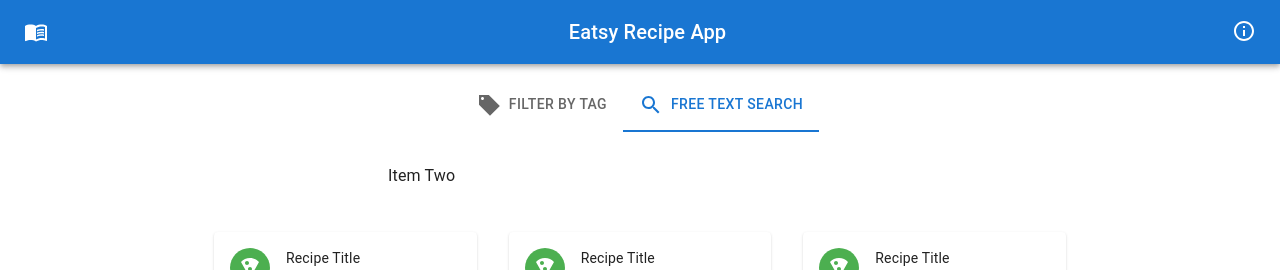
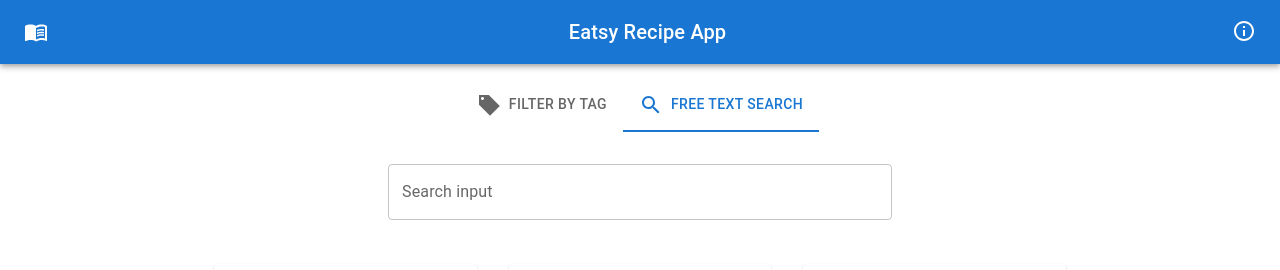
Before and after one commit to DM1st/eatsy-react-ui, a React (Create React App) app: page / in a window 1280 px wide. Both pictures are taken after a click on the tab "FREE TEXT SEARCH". Shown: the top 270 px of the page. Built offline with nearby package versions, Linux system fonts and the light colour scheme.

Commit message:
Tab panel searches functionally working

```diff
--- a/src/App.jsx
+++ b/src/App.jsx
@@ -30,6 +30,17 @@
     {tag:'Drink'},
     {tag:'Healthy'},
     {tag:'Slow Cooker'},
+
+]
+
+const recipes = [
+    {name:'Pasta Bake'},
+    {name:'Pulled pork'},
+    {name:'Homemade lemonade'},
+    {name:'Gammon in COla'},
+    {name:'Treacle sponge'},
+    {name:'Chocolate pudding'},
+    {name:'Turkey Tagine'},
 
 ]
 
@@ -184,7 +195,22 @@
                                     />
                                 </TabPanel>
                                 <TabPanel value={value} index={1}>
-                                    Item Two
+                                    <Autocomplete
+                                        freeSolo
+                                        id="free-solo-search"
+                                        disableClearable
+                                        options={recipes.map((option) => option.name)}
+                                        renderInput={(params) => (
+                                        <TextField
+                                            {...params}
+                                            label="Search input"
+                                            InputProps={{
+                                            ...params.InputProps,
+                                            type: 'search',
+                                            }}
+                                                />
+                                            )}
+                                    />
                                 </TabPanel>
                             </Grid>
                         </Grid>
```
